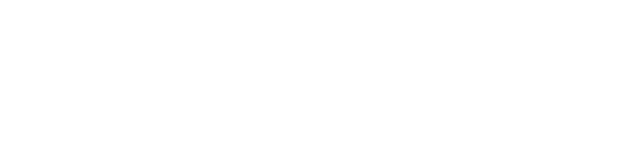
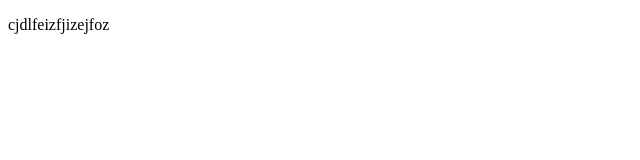
Before and after one commit to Elo-22/gitdemo1, a plain HTML site: page index.html in a window 1280 px wide. Shown: the whole page, without its empty margins (0-640 px from the left). Drawn offline with Linux system fonts and the light colour scheme.

Commit message:
ajout d'un paragrapheelo

```diff
--- a/index.html
+++ b/index.html
@@ -8,6 +8,6 @@
     <title>Document</title>
 </head>
 <body>
-
+    <p>cjdlfeizfjizejfoz</p>
 </body>
 </html>
```
